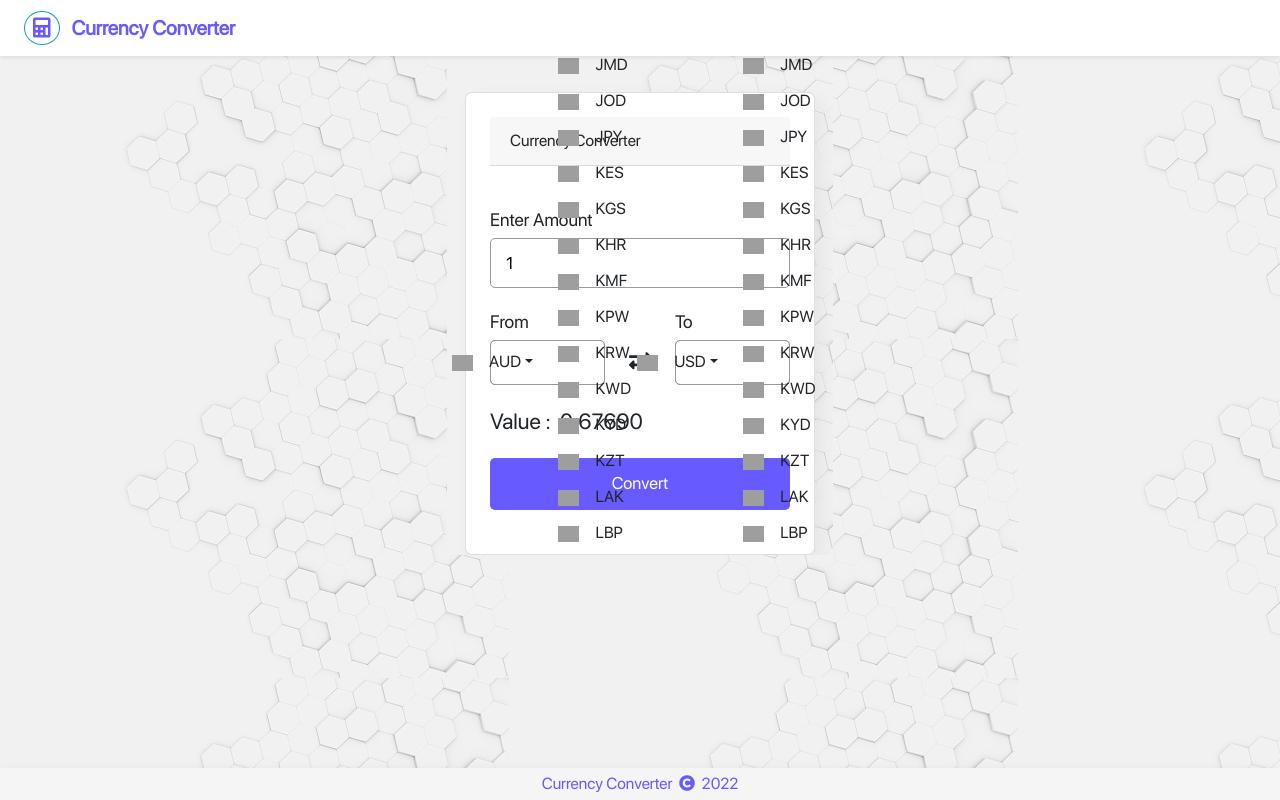
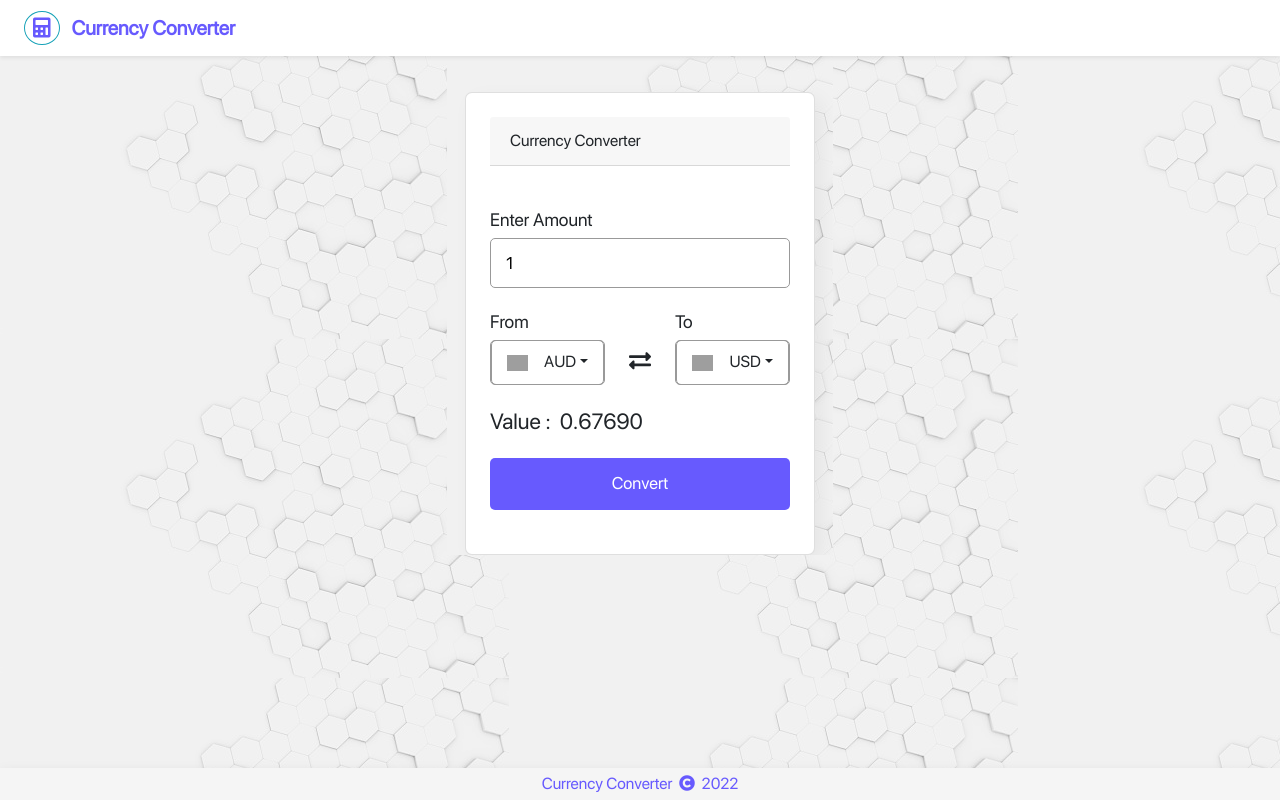
Before and after one commit to ShubhamSahaniNitkkr/react-currency-converter, a React (Create React App) app: page / in a window 1280 px wide. Built offline with nearby package versions, Linux system fonts and the light colour scheme; no server answers; grey boxes are pictures that could not be loaded.

Commit message:
- minonr ui fix

```diff
--- a/src/components/pages/CurrencyCalculator.tsx
+++ b/src/components/pages/CurrencyCalculator.tsx
@@ -116,7 +116,7 @@ export const CurrencyCalculator = () => {
         </span>
         <div
           data-testid="currency-dropdown-menu"
-          className="currency-dropdown-menu"
+          className="dropdown-menu"
           aria-labelledby={id}
         >
           {options}
```
